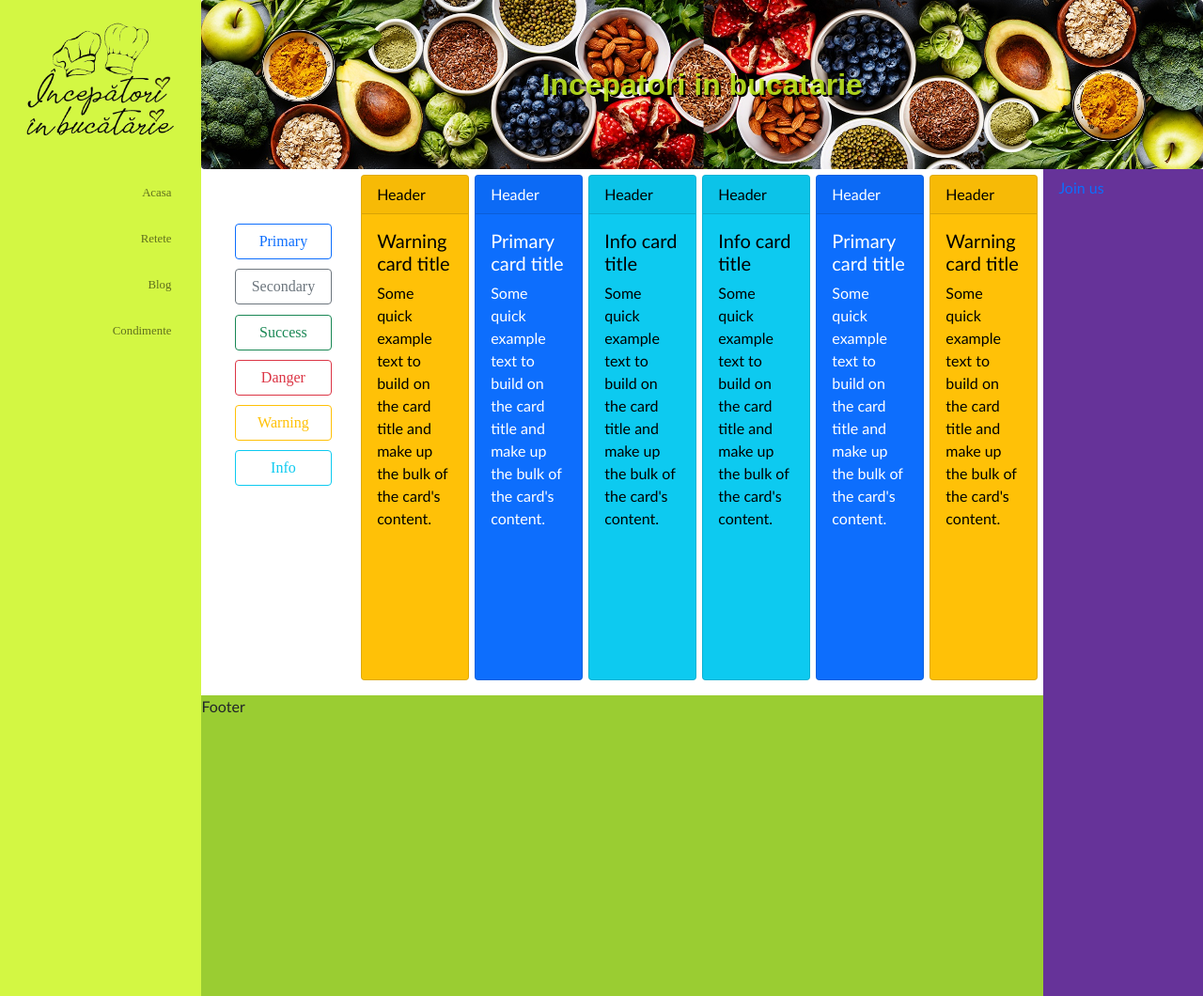
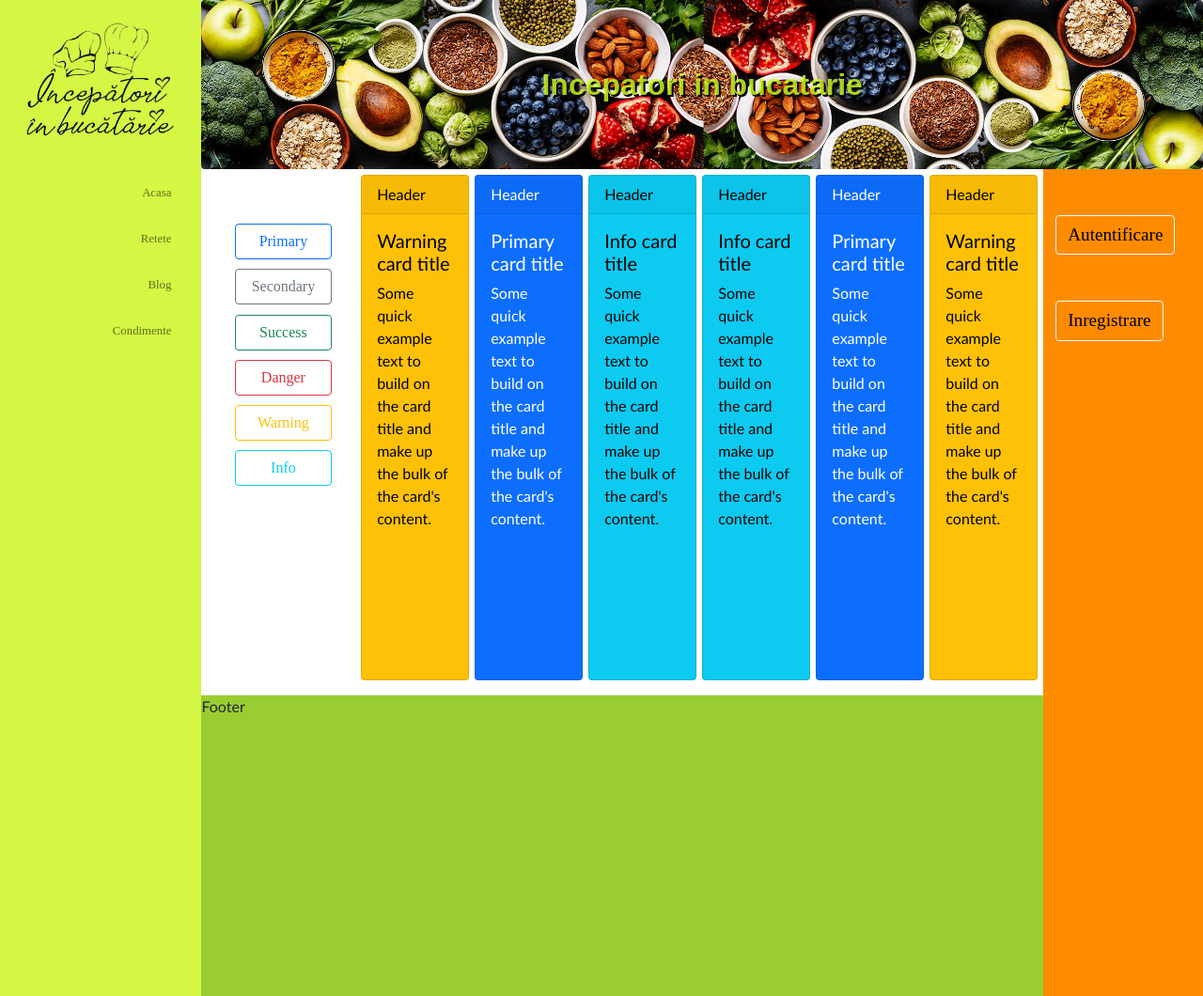
Before and after one commit to memyselfandAna/gatim, a Django app: page / in a window 1280 px wide. Shown: the whole page at 94% size. Run offline with Django 4.2, Linux system fonts and the light colour scheme; some web fonts are replaced.

Commit message:
Autentificare

```diff
--- a/gatim1/static/gatim1/index.css
+++ b/gatim1/static/gatim1/index.css
@@ -30,7 +30,7 @@ body {
   min-height: 70vh;
 }
 .inner-row aside {
-  background:rebeccapurple;
+  background:darkorange;
   flex: 6;
 }
 .navbar-toggler {
@@ -100,6 +100,27 @@ header, footer {
     max-width: 8vw;
     font-family: Forte !important;
   }
+
+  .btn-light {
+    margin-left: 1vw;
+    margin-top: 3.8vw;
+    min-width: 8vw;
+    max-width: 11vw;
+    font-family: Forte !important;
+    font-size: 1.5vw !important;
+    background-color: darkorange !important;
+  }
+
+
+.btn-light:hover {
+  color: #000;
+  background-color: #03e9f4 !important;
+  border-color: #0d0af9;
+  box-shadow: 0 0 5px #03e9f4,
+                  0 0 25px #03e9f4,
+                  0 0 50px #03e9f4,
+                  0 0 100px #03e9f4 !important;
+}
 
   /* img {
     width: 10vw;
--- a/gatim1/static/gatim1/login-box.css
+++ b/gatim1/static/gatim1/login-box.css
@@ -6,13 +6,13 @@ input:-webkit-autofill:active {
 }
 
   .login-box {
-    position: absolute;
+    position: fixed;
     top: 50%;
     left: 50%;
-    width: 400px;
+    width: 25em;
     padding: 40px;
     transform: translate(-50%, -50%);
-    background: rgba(0,0,0,.5);
+    background: rgba(0,0,0,.5) !important;
     box-sizing: border-box;
     box-shadow: 0 15px 25px rgba(0,0,0,.6);
     border-radius: 10px;
@@ -21,7 +21,7 @@ input:-webkit-autofill:active {
   .login-box h2 {
     margin: 0 0 30px;
     padding: 0;
-    color: #fff;
+    color:  rgba(0,0,0,.5);
     text-align: center;
   }
 
@@ -33,7 +33,7 @@ input:-webkit-autofill:active {
     width: 100%;
     padding: 10px 0;
     font-size: 16px;
-    color: #fff;
+    color: rgba(0,0,0,.5);
     margin-bottom: 30px;
     border: none;
     border-bottom: 1px solid #fff;
--- a/gatim1/templates/index.html
+++ b/gatim1/templates/index.html
@@ -8,6 +8,7 @@
   <meta name="viewport" content="width=device-width, initial-scale=1.0">
   <link href="http://fonts.cdnfonts.com/css/cassandra-personal-use" rel="stylesheet">
   <link rel='stylesheet' type='text/css' href="{% static 'gatim1/index.css' %}">
+  <link rel='stylesheet' type='text/css' href="{% static 'gatim1/login-box.css' %}">
   <link href="https://cdn.jsdelivr.net/npm/bootstrap@5.2.1/dist/css/bootstrap.min.css" rel="stylesheet" integrity="sha384-iYQeCzEYFbKjA/T2uDLTpkwGzCiq6soy8tYaI1GyVh/UjpbCx/TYkiZhlZB6+fzT" crossorigin="anonymous">
   <script src="https://cdn.jsdelivr.net/npm/bootstrap@5.2.1/dist/js/bootstrap.bundle.min.js" integrity="sha384-u1OknCvxWvY5kfmNBILK2hRnQC3Pr17a+RTT6rIHI7NnikvbZlHgTPOOmMi466C8" crossorigin="anonymous"></script>
   <link href="https://cdn.jsdelivr.net/npm/bootstrap@5.1.3/dist/css/bootstrap.min.css" rel="stylesheet" integrity="sha384-1BmE4kWBq78iYhFldvKuhfTAU6auU8tT94WrHftjDbrCEXSU1oBoqyl2QvZ6jIW3" crossorigin="anonymous">
@@ -127,16 +128,41 @@
   <footer>Footer</footer>
   </div>
   <aside>
-    <div>
-      <a href="{% url 'join' %}" class="nav-link">Join us</a>
-        <span></span>
-        <span></span>
-        <span></span>
-        <span></span>
-
-      </a>
+    <button type="button" class="btn btn-light" data-bs-toggle="modal" data-bs-target="#exampleModal" data-bs-whatever="@mdo">Autentificare</button>
+    <button type="button" class="btn btn-light" data-bs-toggle="modal" data-bs-target="#exampleModal" data-bs-whatever="@mdo">Inregistrare</button>
+<div class="modal fade" id="exampleModal" tabindex="-1" aria-labelledby="exampleModalLabel" aria-hidden="true">
+   <div class="modal-dialog">
+    <div class="modal-content">
+      <!-- <div class="modal-header"> -->
+        <!-- <h1 class="modal-title fs-5" id="exampleModalLabel">Logare</h1>
+        <button type="button" class="btn-close" data-bs-dismiss="modal" aria-label="Close"></button> -->
+      <!-- </div> -->
+    <div class="modal-body">
+     <div class="login-box">
+        <form action="." method="post" autocomplete="off">
+        <div class="user-box">
+          <input type="text" name="" required="" autocomplete="off">
+          <label>Utilizator</label>
+        </div>
+        <div class="user-box">
+          <input type="password" name="" required="" autocomplete="off">
+          <label>Parola</label>
+        </div>
+        <a href="#">
+          <span></span>
+          <span></span>
+          <span></span>
+          <span></span>
+          Autentificare
+        </a>
+        </form>
+      </div>
+      <!-- <div class="modal-footer">
+        <button type="button" class="btn btn-secondary" data-bs-dismiss="modal">Close</button>
+      </div> -->
     </div>
-
+ </div>
+</div>
   </aside>
   </div>
   </div>
```
